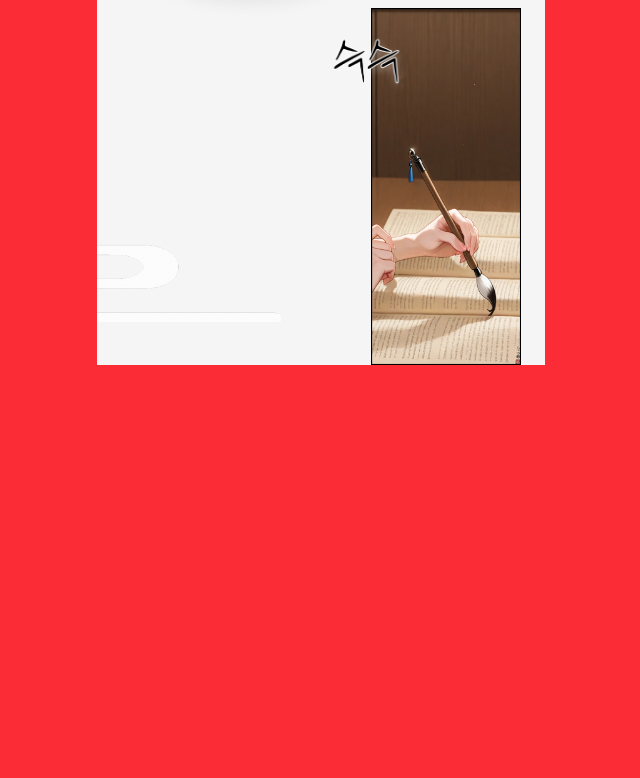
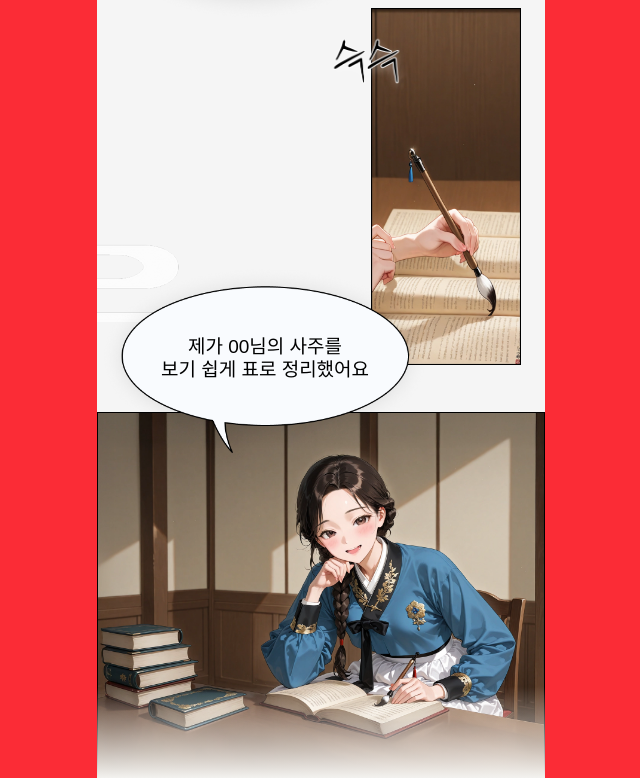
Before and after one commit to khil94/rocket-ai, a Next.js app: page / in a window 1280 px wide. Shown: the part 904-1682 px from the top of the page, without its empty margins (319-959 px from the left). Before the commit the page ends 1269 px from the top, so only its background shows below. Built offline with nearby package versions, Linux system fonts and the light colour scheme.

Commit message:
feat : third section

```diff
--- a/src/app/page.tsx
+++ b/src/app/page.tsx
@@ -1,11 +1,13 @@
 import FirstSection from "@/sections/firstSection";
 import SecondSection from "@/sections/secondSection";
+import ThirdSection from "@/sections/thirdSection";
 
 export default function Home() {
   return (
     <div className="h-full w-full gap-10 flex flex-col">
       <FirstSection />
       <SecondSection />
+      <ThirdSection />
     </div>
   );
 }
--- /dev/null
+++ b/src/sections/thirdSection.tsx
@@ -0,0 +1,34 @@
+import Image from "next/image";
+
+export default function ThirdSection() {
+  const dynamicBubbleText = "제가 00님의 사주를\n보기 쉽게 표로 정리했어요";
+  return (
+    <section className="w-full">
+      <div className="relative">
+        <div className="absolute w-[75%] left-0 -top-[41%]">
+          <Image
+            src={"/down-bubble.png"}
+            width={215}
+            height={139}
+            className="w-full"
+            alt="up bubble"
+          />
+          <div className="absolute inset-0 -top-5 flex items-center justify-center p-2 text-center text-black">
+            <p className="leading-tight whitespace-pre-line">
+              {dynamicBubbleText}
+            </p>
+          </div>
+        </div>
+        <div className="bg-gradient-to-t from-gradient-white to-transparent w-full h-[25%] absolute -bottom-0" />
+        <Image
+          src={"/section-3.webp"}
+          width={750}
+          height={1304}
+          priority
+          className="w-full h-auto object-fit"
+          alt="section-image"
+        />
+      </div>
+    </section>
+  );
+}
```
Also changed, not shown: public/down-bubble.png (added), public/section-3.webp (added).
